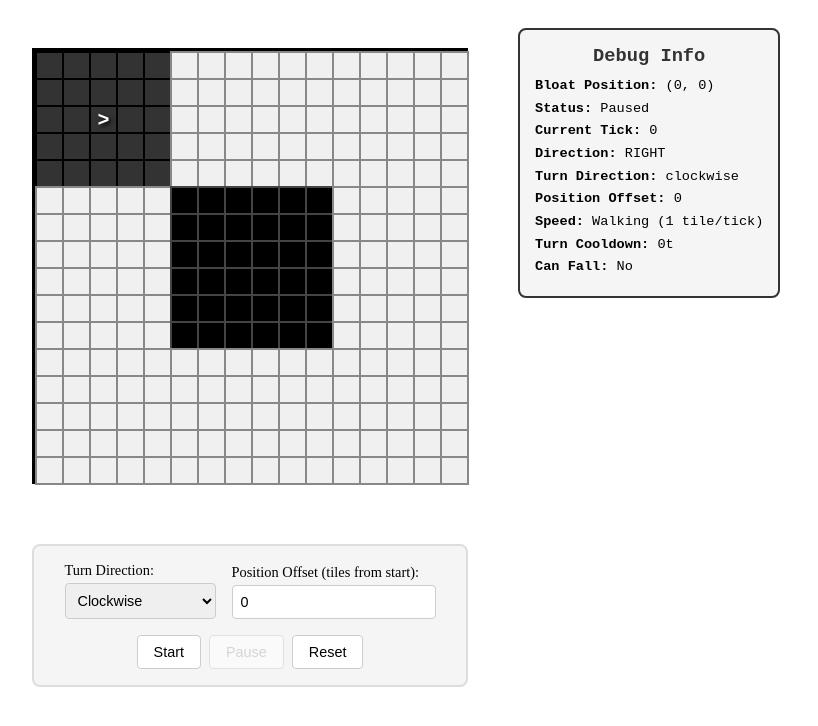
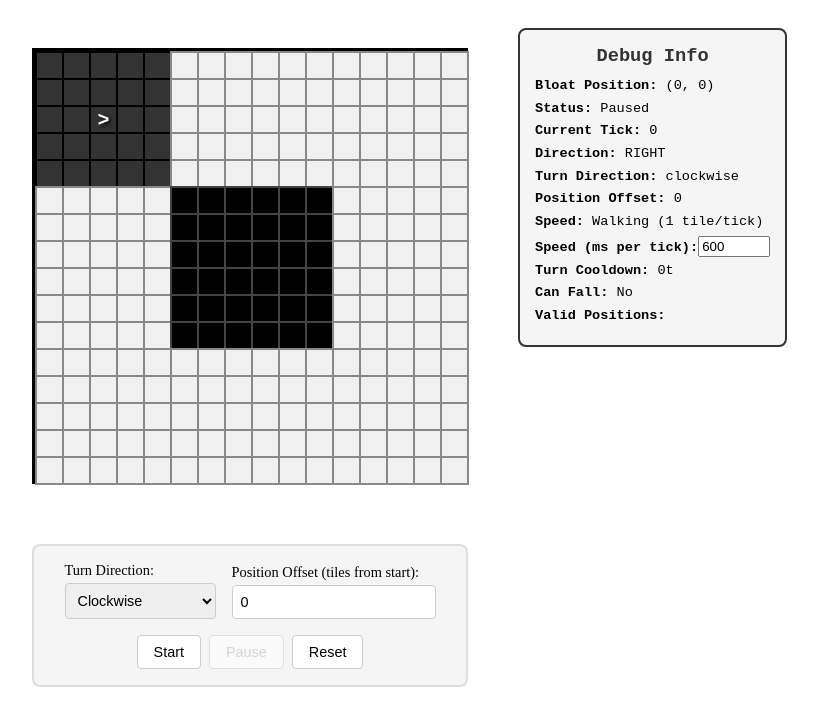
Before and after one commit to DevRuto/bloat-simulator, a Vue app: page / in a window 1280 px wide. Shown: the top 726 px of the page, without its empty margins (16-834 px from the left). Built offline with nearby package versions, Linux system fonts and the light colour scheme.

Commit message:
Add ms per tick setting

```diff
--- a/src/App.vue
+++ b/src/App.vue
@@ -5,6 +5,7 @@ import { BloatSimulation } from './composables/useBloatSimulation.js'
 
 const turnDirection = ref('clockwise')
 const positionOffset = ref(0)
+const msPerTick = ref(600)
 let simulation = new BloatSimulation(turnDirection.value, positionOffset.value)
 const tiles = ref(simulation.getTiles())
 const isRunning = ref(false)
@@ -21,7 +22,8 @@ const debugInfo = ref({
   canFall: false,
   direction: 'right',
   turnDirection: 'clockwise',
-  positionOffset: 0
+  positionOffset: 0,
+  msPerTick: 600
 })
 
 const bloatRoomRef = ref(null)
@@ -41,14 +43,14 @@ const recreateSimulation = () => {
 const startSimulation = () => {
   if (!isRunning.value) {
     isRunning.value = true
-    // Process ticks every 600ms (0.6 seconds per tick)
+    // Process ticks every msPerTick milliseconds
     tickInterval.value = setInterval(() => {
       const result = simulation.processTick()
       if (result.shouldReset) {
         // resetSimulation()
         pauseSimulation()
       }
-    }, 600)
+    }, msPerTick.value)
   }
 }
 
@@ -84,7 +86,8 @@ const updateTiles = () => {
     canFall: simState.canFall,
     direction: simState.direction,
     turnDirection: turnDirection.value,
-    positionOffset: positionOffset.value
+    positionOffset: positionOffset.value,
+    msPerTick: msPerTick.value
   }
 
   // Update BloatRoom component
@@ -174,10 +177,27 @@ onUnmounted(() => {
           <strong>Speed:</strong> Walking (1 tile/tick)
         </div>
         <div class="debug-item">
+          <label class="flex flex-col gap-1 text-xs">
+            <strong>Speed (ms per tick):</strong>
+            <input
+              type="number"
+              v-model.number="msPerTick"
+              placeholder="600"
+              min="50"
+              max="5000"
+              step="50"
+              class="p-1 border border-gray-300 rounded text-xs w-20"
+            >
+          </label>
+        </div>
+        <div class="debug-item">
           <strong>Turn Cooldown:</strong> {{ debugInfo.turnCooldown }}t
         </div>
         <div class="debug-item">
           <strong>Can Fall:</strong> {{ debugInfo.canFall ? 'Yes (39-51t)' : 'No' }}
+        </div>
+        <div class="debug-item">
+          <strong>Valid Positions:</strong> {{ debugInfo.validPositions }}
         </div>
       </div>
     </div>
```
